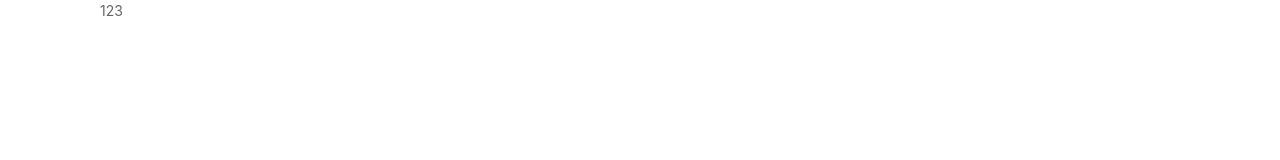
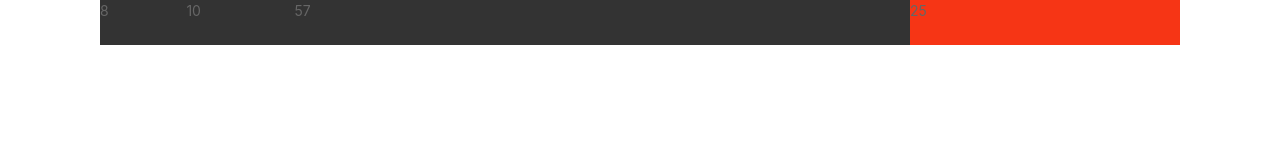
Before and after one commit to sbuteryd/phone_layout, a plain HTML site: page index.html in a window 1280 px wide. Drawn offline with nearby package versions, Linux system fonts and the light colour scheme.

Commit message:
03 京东移动首页

```diff
--- a/css/index.css
+++ b/css/index.css
@@ -1,3 +1,12 @@
+* {
+    margin: 0;
+    padding: 0
+}
+
+li {
+    list-style: none;
+}
+
 body {
     margin: 0 auto;
     width: 100%;
@@ -9,3 +18,30 @@ body {
     color: #666;
     font-family: -apple-system, Helvetica, sans-serif;
 }
+
+.app {
+    height: 45px;
+    background: #333;
+}
+
+.app ul li {
+    float: left;
+    height: 45px;
+}
+
+.app ul li:nth-child(1) {
+    width: 8%;
+}
+
+.app ul li:nth-child(2) {
+    width: 10%;
+}
+
+.app ul li:nth-child(3) {
+    width: 57%;
+}
+
+.app ul li:nth-child(4) {
+    width: 25%;
+    background-color: #F63515;
+}
--- a/index.html
+++ b/index.html
@@ -11,7 +11,14 @@
 </head>
 
 <body>
-    123
+    <div class="app">
+        <ul>
+            <li>8</li>
+            <li>10</li>
+            <li>57</li>
+            <li>25</li>
+        </ul>
+    </div>
 </body>
 
 </html>
```
